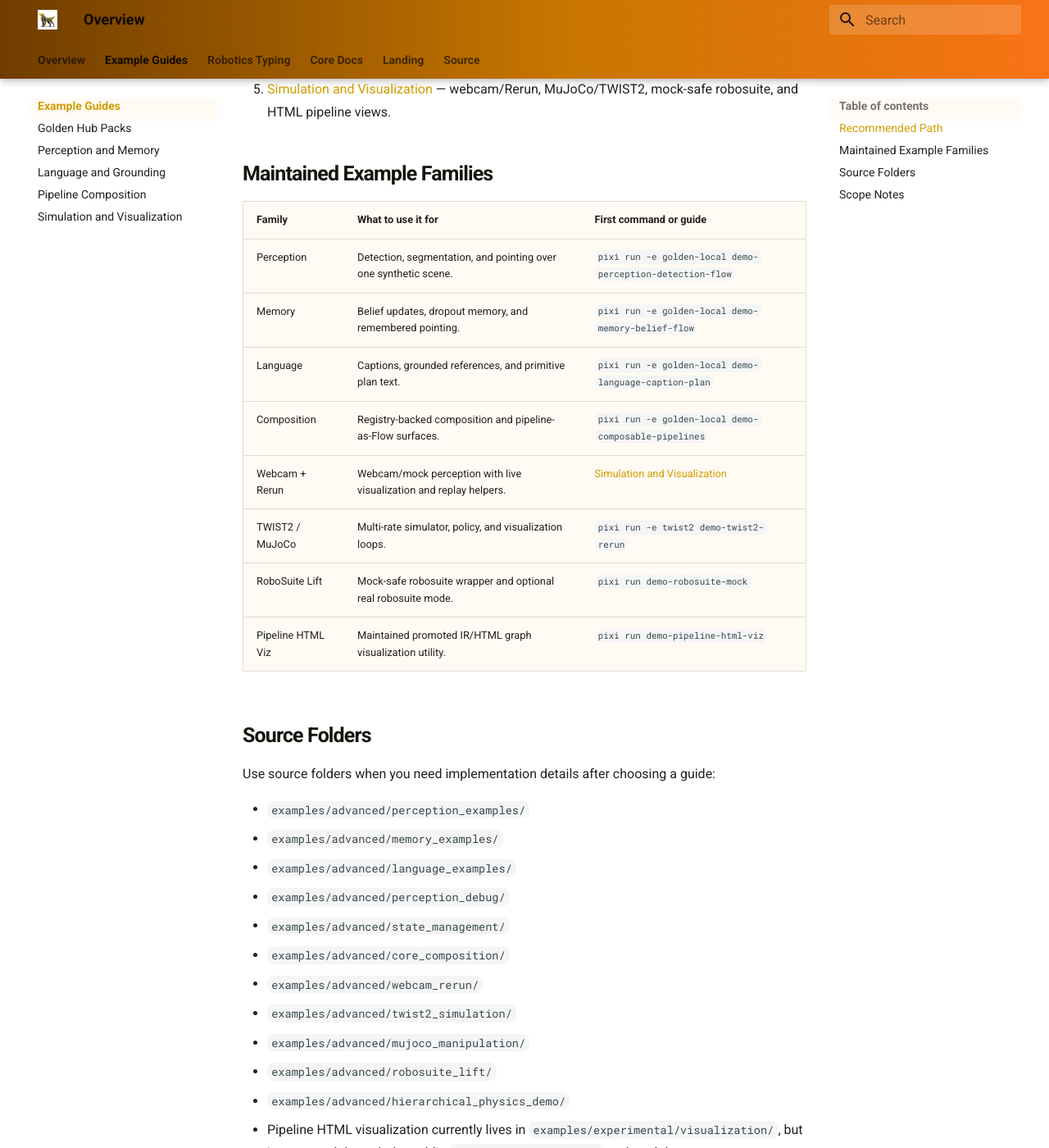
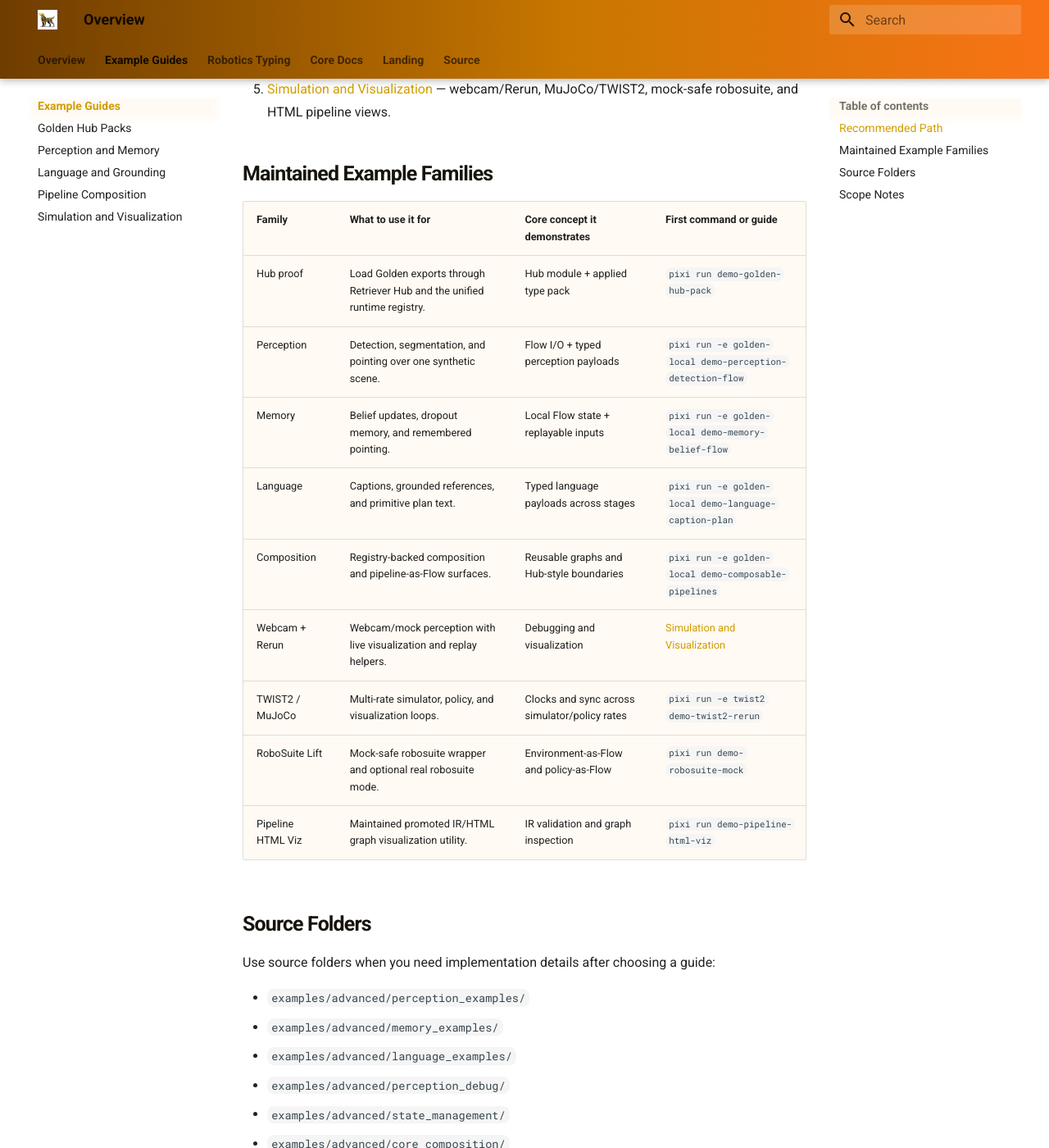
Before and after one commit to openretriever/golden-retriever, an MkDocs documentation site: the page built from docs/examples/README.md, in a window 1280 px wide and 1400 px high, scrolled down 578 px. Shown: the whole window at 82% size. Built offline with MkDocs 1.6.1 and Material for MkDocs 9.7.7, drawn with Linux system fonts in a browser that asks for light colours.

Commit message:
docs(site): connect Golden examples to core concepts

```diff
--- a/docs/examples/README.md
+++ b/docs/examples/README.md
@@ -14,16 +14,17 @@ Design rule: start from standard payloads in Retriever core; put applied robotic
 
 ## Maintained Example Families
 
-| Family | What to use it for | First command or guide |
-| --- | --- | --- |
-| Perception | Detection, segmentation, and pointing over one synthetic scene. | `pixi run -e golden-local demo-perception-detection-flow` |
-| Memory | Belief updates, dropout memory, and remembered pointing. | `pixi run -e golden-local demo-memory-belief-flow` |
-| Language | Captions, grounded references, and primitive plan text. | `pixi run -e golden-local demo-language-caption-plan` |
-| Composition | Registry-backed composition and pipeline-as-Flow surfaces. | `pixi run -e golden-local demo-composable-pipelines` |
-| Webcam + Rerun | Webcam/mock perception with live visualization and replay helpers. | [Simulation and Visualization](simulation_and_visualization_v1.md) |
-| TWIST2 / MuJoCo | Multi-rate simulator, policy, and visualization loops. | `pixi run -e twist2 demo-twist2-rerun` |
-| RoboSuite Lift | Mock-safe robosuite wrapper and optional real robosuite mode. | `pixi run demo-robosuite-mock` |
-| Pipeline HTML Viz | Maintained promoted IR/HTML graph visualization utility. | `pixi run demo-pipeline-html-viz` |
+| Family | What to use it for | Core concept it demonstrates | First command or guide |
+| --- | --- | --- | --- |
+| Hub proof | Load Golden exports through Retriever Hub and the unified runtime registry. | Hub module + applied type pack | `pixi run demo-golden-hub-pack` |
+| Perception | Detection, segmentation, and pointing over one synthetic scene. | Flow I/O + typed perception payloads | `pixi run -e golden-local demo-perception-detection-flow` |
+| Memory | Belief updates, dropout memory, and remembered pointing. | Local Flow state + replayable inputs | `pixi run -e golden-local demo-memory-belief-flow` |
+| Language | Captions, grounded references, and primitive plan text. | Typed language payloads across stages | `pixi run -e golden-local demo-language-caption-plan` |
+| Composition | Registry-backed composition and pipeline-as-Flow surfaces. | Reusable graphs and Hub-style boundaries | `pixi run -e golden-local demo-composable-pipelines` |
+| Webcam + Rerun | Webcam/mock perception with live visualization and replay helpers. | Debugging and visualization | [Simulation and Visualization](simulation_and_visualization_v1.md) |
+| TWIST2 / MuJoCo | Multi-rate simulator, policy, and visualization loops. | Clocks and sync across simulator/policy rates | `pixi run -e twist2 demo-twist2-rerun` |
+| RoboSuite Lift | Mock-safe robosuite wrapper and optional real robosuite mode. | Environment-as-Flow and policy-as-Flow | `pixi run demo-robosuite-mock` |
+| Pipeline HTML Viz | Maintained promoted IR/HTML graph visualization utility. | IR validation and graph inspection | `pixi run demo-pipeline-html-viz` |
 
 ## Source Folders
 
```
Also changed, not shown: docs/README.md (+2 -2 lines).
